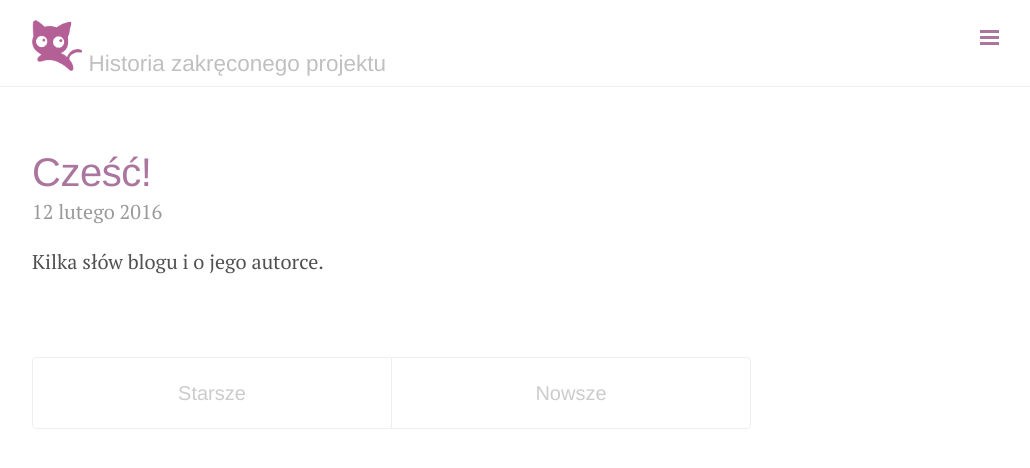
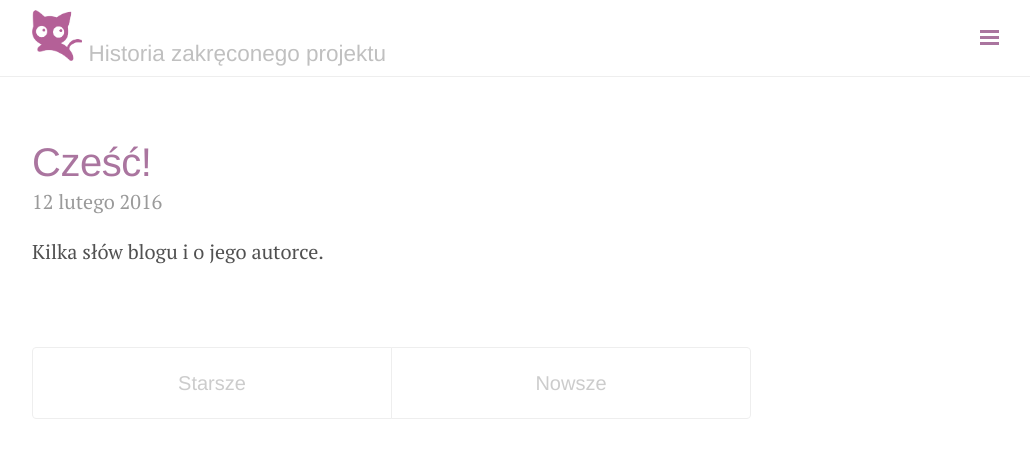
Before and after one commit to pumiko/pumiko.github.io, a Jekyll site: the page built from index.html, in a window 1280 px wide. Shown: the top 468 px of the page, without its empty margins (248-1278 px from the left). Built offline with Jekyll 4.4.1, drawn with Linux system fonts in a browser that asks for light colours; nearby versions of some CDN libraries; the list of posts is cut into pages by our own code.

Commit message:
Podniesienie obrazka o 10 px i header

```diff
--- a/_layouts/default.html
+++ b/_layouts/default.html
@@ -13,7 +13,7 @@
       <div class="masthead">
         <div class="container">
           <h3 class="masthead-title">
-            <a href="/" title="Home"><img class="pumiko-icon" src="/public/pumiko.png" alt="pumiko icon" style="border:none;outline: none;margin: 0 0 0 0;display:inline-block;width:50px;height:51px;"></a>
+            <a href="/" title="Home"><img class="pumiko-icon" src="/public/pumiko.png" alt="pumiko icon" style="border:none;outline: none;margin: -10px 0 0 0;display:inline-block;width:50px;height:51px;"></a>
             <small>{{ site.tagline }}</small>
           </h3>
         </div>
```
